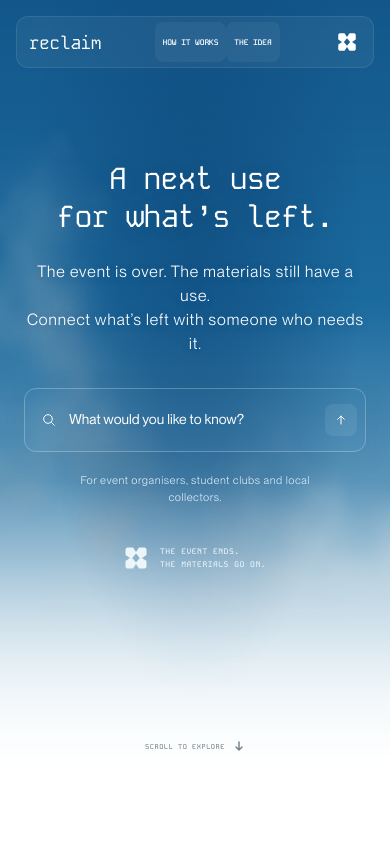
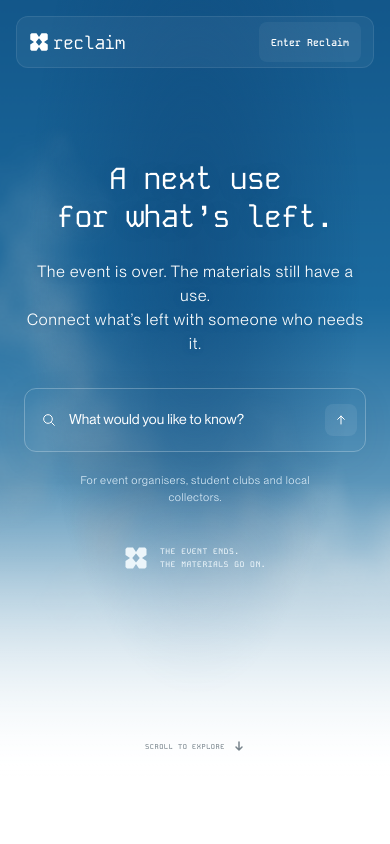
Before and after one commit to Tanveer-rajpurohit/Reclaim, a Next.js app in the folder apps/web/: page / in a window 390 px wide. Shown: the top 844 px of the page. Built offline with nearby package versions, Linux system fonts and the light colour scheme.

Commit message:
feat(web): update header entry and add login page

```diff
--- a/apps/web/app/globals.css
+++ b/apps/web/app/globals.css
@@ -268,18 +268,24 @@ html,
 html.lenis {
   scroll-behavior: auto;
 }
-.header-mark {
+.header-entry {
   justify-self: end;
-  display: grid;
-  place-items: center;
-  width: 40px;
-  height: 40px;
-}
-.header-mark:hover {
-  color: #d7e9f5;
-}
-.site-header.is-scrolled .header-mark:hover {
-  color: #315e7c;
+  display: inline-flex;
+  align-items: center;
+  min-height: 40px;
+  padding: 8px 12px;
+  border-radius: 8px;
+  background: #ffffff0d;
+  font-family: var(--font-kode), monospace;
+  font-size: 11px;
+  font-weight: 600;
+  white-space: nowrap;
+}
+.header-entry:hover {
+  background: #ffffff24;
+}
+.site-header.is-scrolled .header-entry:hover {
+  background: #e0e9ef;
 }
 .product-intro {
   padding: 32px 8px 64px;
@@ -1175,7 +1181,7 @@ h2 em {
   width: 40px;
   height: 40px;
   color: #7c8d99;
-  margin-bottom: 32px;
+  margin: 0 auto 32px;
 }
 .approach p {
   font-family: var(--font-book);
@@ -1946,13 +1952,6 @@ footer {
     font-size: 7px;
     padding: 8px 6px;
   }
-  .header-mark {
-    width: 28px;
-  }
-  .header-mark .brand-mark {
-    width: 20px;
-    height: 20px;
-  }
 }
 .site-header {
   position: fixed;
@@ -1992,6 +1991,9 @@ footer {
 .site-header.is-scrolled nav a {
   background: #edf2f5;
 }
+.site-header.is-scrolled .header-entry {
+  background: #edf2f5;
+}
 .site-header.is-scrolled nav a:hover {
   background: #e0e9ef;
 }
@@ -2053,6 +2055,7 @@ html {
   .site-header {
     height: 52px;
     padding: 0 12px;
+    grid-template-columns: 1fr auto;
   }
   .site-header .brand {
     font-size: 18px;
@@ -2063,7 +2066,10 @@ html {
     height: 20px;
   }
   .site-header nav {
-    gap: 0;
+    display: none;
+  }
+  .header-entry {
+    font-size: 10px;
   }
   .site-header nav a {
     font-size: 8px;
--- /dev/null
+++ b/apps/web/app/login/page.tsx
@@ -0,0 +1,3 @@
+export default function LoginPage() {
+  return null;
+}
--- a/apps/web/app/page.tsx
+++ b/apps/web/app/page.tsx
@@ -1,3 +1,4 @@
+import Link from "next/link";
 import NoiseField from "../components/NoiseField";
 import Dock from "../components/Dock";
 import MicroMotion from "../components/MicroMotion";
@@ -85,6 +86,7 @@ export default function Home() {
       </a>
       <header className="site-header">
         <a href="#idea" className="brand" aria-label="Reclaim home">
+          <Mark />
           <span>reclaim</span>
         </a>
         <nav aria-label="Main navigation">
@@ -94,13 +96,9 @@ export default function Home() {
           <a href="#problem">WHY RECLAIM</a>
           <a href="#contact">THE IDEA</a>
         </nav>
-        <a
-          href="#idea"
-          className="header-mark"
-          aria-label="Back to Reclaim home"
-        >
-          <Mark />
-        </a>
+        <Link href="/login" className="header-entry">
+          Enter Reclaim
+        </Link>
       </header>
       <main>
         <section className="hero" id="idea">
```
